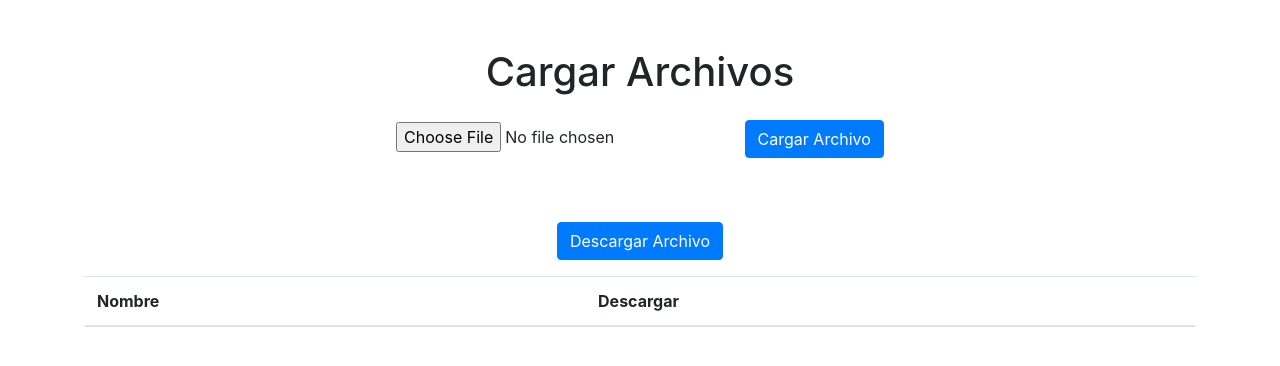
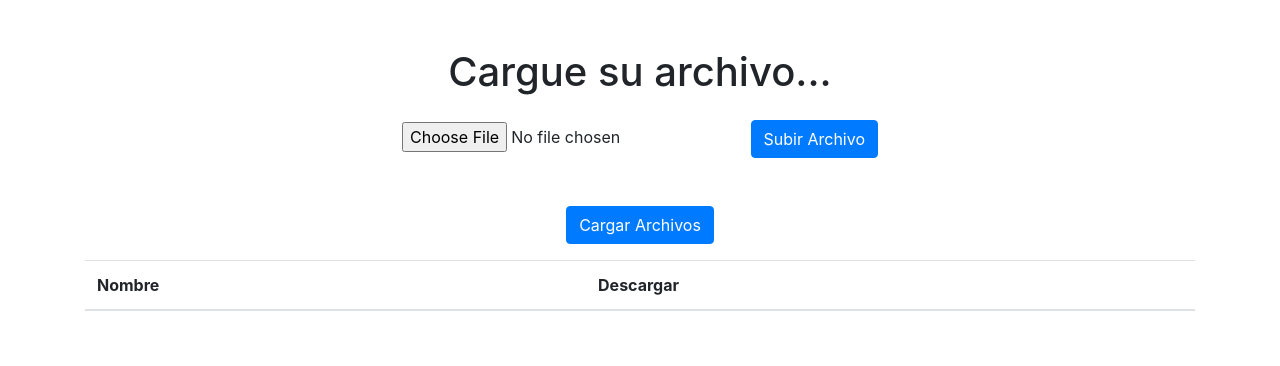
Before and after one commit to BladimirVargas11/FrontendCloud, a plain HTML site: page index.html in a window 1280 px wide. Drawn offline with nearby package versions, Linux system fonts and the light colour scheme.

Commit message:
cambios de infraestructura

```diff
--- a/index.html
+++ b/index.html
@@ -1,29 +1,27 @@
 <!DOCTYPE html>
 <html>
-
 <head>
-    <title>Cargar Archivos</title>
+    <title>Cargar y Descargar Archivos desde S3</title>
     <link rel="stylesheet" href="https://stackpath.bootstrapcdn.com/bootstrap/4.5.2/css/bootstrap.min.css">
 </head>
-
 <body>
     <div class="container">
         <div class="row mt-5">
             <div class="col-12 text-center">
-                <h1>Cargar Archivos</h1>
+                <h1>Cargue su archivo...</h1>
             </div>
         </div>
 
         <div class="row mt-3">
             <div class="col-12 text-center">
                 <input type="file" id="fileInput" accept=".csv, .txt">
-                <button id="uploadButton" class="btn btn-primary">Cargar Archivo</button>
+                <button id="uploadButton" class="btn btn-primary">Subir Archivo</button>
             </div>
         </div>
 
-        <div class="row mt-3">
+        <div class="row mt-5">
             <div class="col-12 text-center">
-                <button id="loadDataButton" class="btn btn-primary mt-5">Descargar Archivo</button>
+                <button id="loadDataButton" class="btn btn-primary">Cargar Archivos</button>
             </div>
         </div>
 
@@ -71,20 +69,17 @@
         });
 
         document.getElementById('loadDataButton').addEventListener('click', () => {
-            // Realiza una solicitud para obtener datos de RDS y actualiza la tabla
             fetch('/obtener-datos-de-rds')
                 .then(response => response.json())
                 .then(data => {
-                    // Limpia la tabla
                     const fileList = document.getElementById('fileList');
                     fileList.innerHTML = '';
 
-                    // Agrega los datos de RDS a la tabla
                     data.forEach(row => {
                         const newRow = document.createElement('tr');
                         newRow.innerHTML = `
                             <td>${row.nombre}</td>
-                            <td><a href="${row.url}" target="_blank" class="btn btn-secondary">Descargar</a></td>
+                            <td><a href="${row.urlS3}" target="_blank" download>Descargar</a></td>
                         `;
                         fileList.appendChild(newRow);
                     });
@@ -96,5 +91,4 @@
     <script src="https://cdn.jsdelivr.net/npm/@popperjs/core@2.9.1/dist/umd/popper.min.js"></script>
     <script src="https://stackpath.bootstrapcdn.com/bootstrap/4.5.2/js/bootstrap.min.js"></script>
 </body>
-
 </html>
```
Lines whose indentation alone changed are shown as unchanged.
